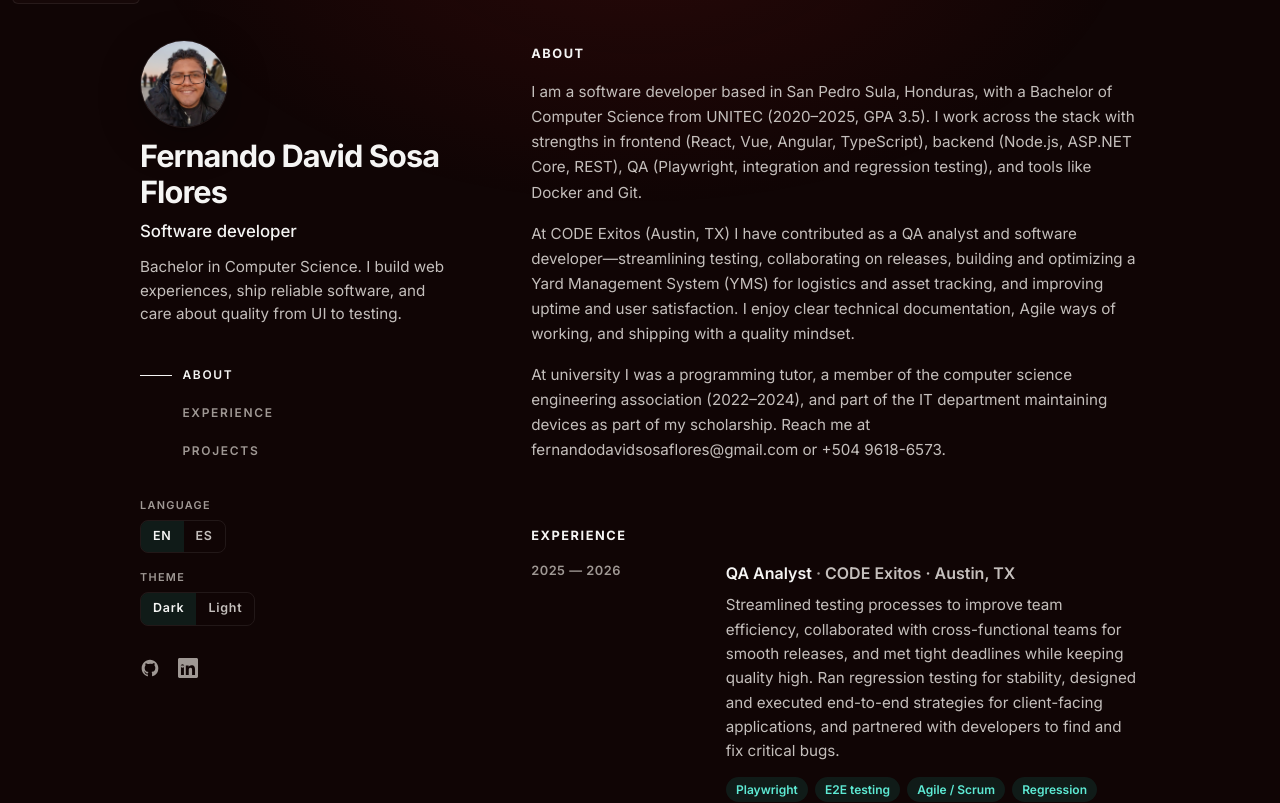
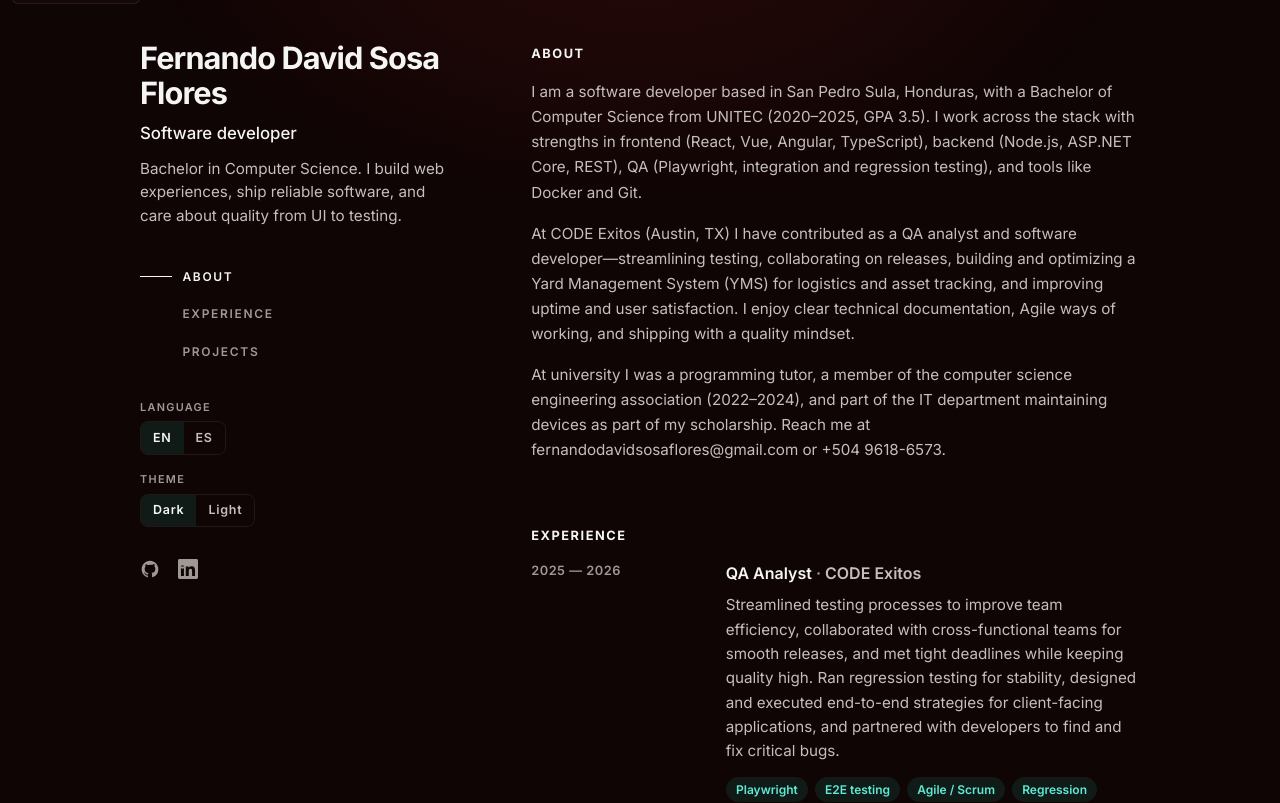
Before and after one commit to FerSosa64/portfolio, a React (Vite) app: page / in a window 1280 px wide. Shown: the top 803 px of the page. Built offline with nearby package versions, Linux system fonts and the light colour scheme.

Commit message:
Remove profile photo from sidebar component and update company names in English and Spanish localization files for consistency.

```diff
--- a/components/sidebar.tsx
+++ b/components/sidebar.tsx
@@ -1,5 +1,4 @@
 import { usePortfolioPreferences } from '../src/context/PortfolioPreferences.tsx'
-import profilePhoto from '../images/Yo perfil.jpg'
 import './sidebar.css'
 
 export type SectionId = 'about' | 'experience' | 'projects'
@@ -22,14 +21,6 @@ export default function Sidebar({ active, onSelect }: SidebarProps) {
   return (
     <aside className="sidebar" aria-label={t.sidebar.profileAria}>
       <div className="sidebar__intro">
-        <img
-          className="sidebar__photo"
-          src={profilePhoto}
-          width={112}
-          height={112}
-          alt={t.sidebar.name}
-          decoding="async"
-        />
         <h1 className="sidebar__name">{t.sidebar.name}</h1>
         <p className="sidebar__role">{t.sidebar.role}</p>
         <p className="sidebar__tagline">{t.sidebar.tagline}</p>
--- a/src/i18n/copy_en.ts
+++ b/src/i18n/copy_en.ts
@@ -43,7 +43,7 @@ export const copyEn: Copy = {
         {
           dates: '2025 — 2026',
           title: 'QA Analyst',
-          company: 'CODE Exitos · Austin, TX',
+          company: 'CODE Exitos',
           description:
             'Streamlined testing processes to improve team efficiency, collaborated with cross-functional teams for smooth releases, and met tight deadlines while keeping quality high. Ran regression testing for stability, designed and executed end-to-end strategies for client-facing applications, and partnered with developers to find and fix critical bugs.',
           tags: ['Playwright', 'E2E testing', 'Agile / Scrum', 'Regression'],
@@ -51,7 +51,7 @@ export const copyEn: Copy = {
         {
           dates: '2025 — 2026',
           title: 'Software Developer',
-          company: 'CODE Exitos · Austin, TX',
+          company: 'CODE Exitos',
           description:
             'Designed UI/UX improvements, supported high availability through monitoring and maintenance, and delivered performant applications that increased engagement. Built and optimized a Yard Management System (YMS) for logistics and real-time asset tracking, and implemented scalable modules with modern frameworks to improve workflows and data accuracy for a high-profile client.',
           tags: ['React', 'Angular', 'TypeScript', 'Node.js', 'REST APIs'],
@@ -59,7 +59,7 @@ export const copyEn: Copy = {
         {
           dates: '2024 — 2025',
           title: 'Software Developer Intern',
-          company: 'CODE Exitos · Austin, TX',
+          company: 'CODE Exitos',
           description:
             'Developed scripts and modules to automate routine QA tasks, learned the professional software lifecycle alongside senior engineers, and helped maintain and optimize internal systems. Provided technical support and troubleshooting for software components.',
           tags: ['JavaScript', 'Automation', 'Support'],
--- a/src/i18n/copy_es.ts
+++ b/src/i18n/copy_es.ts
@@ -43,7 +43,7 @@ export const copyEs: Copy = {
         {
           dates: '2025 — 2026',
           title: 'Analista QA',
-          company: 'CODE Exitos · Austin, TX',
+          company: 'CODE Exitos',
           description:
             'Optimicé procesos de prueba para mejorar la eficiencia del equipo, colaboré con equipos multifuncionales para lanzamientos fluidos y cumplí plazos ajustados sin sacrificar calidad. Ejecuté pruebas de regresión para estabilidad, diseñé estrategias end-to-end para aplicaciones orientadas al cliente y trabajé con desarrolladores para corregir bugs críticos.',
           tags: ['Playwright', 'Pruebas E2E', 'Agile / Scrum', 'Regresión'],
@@ -51,7 +51,7 @@ export const copyEs: Copy = {
         {
           dates: '2025 — 2026',
           title: 'Desarrollador de software',
-          company: 'CODE Exitos · Austin, TX',
+          company: 'CODE Exitos',
           description:
             'Mejoré UI/UX, apoyé alta disponibilidad con monitoreo y mantenimiento, y entregué aplicaciones de alto rendimiento que aumentaron el engagement. Desarrollé y optimicé un YMS para logística y seguimiento en tiempo real, e implementé módulos escalables con frameworks modernos para mejorar flujos y precisión de datos para un cliente destacado.',
           tags: ['React', 'Angular', 'TypeScript', 'Node.js', 'REST APIs'],
@@ -59,7 +59,7 @@ export const copyEs: Copy = {
         {
           dates: '2024 — 2025',
           title: 'Pasante en desarrollo de software',
-          company: 'CODE Exitos · Austin, TX',
+          company: 'CODE Exitos',
           description:
             'Desarrollé scripts y módulos para automatizar tareas de QA, aprendí el ciclo de vida profesional junto a ingenieros senior y ayudé a mantener y optimizar sistemas internos. Brindé soporte técnico y resolución de problemas en componentes de software.',
           tags: ['JavaScript', 'Automatización', 'Soporte'],
```
